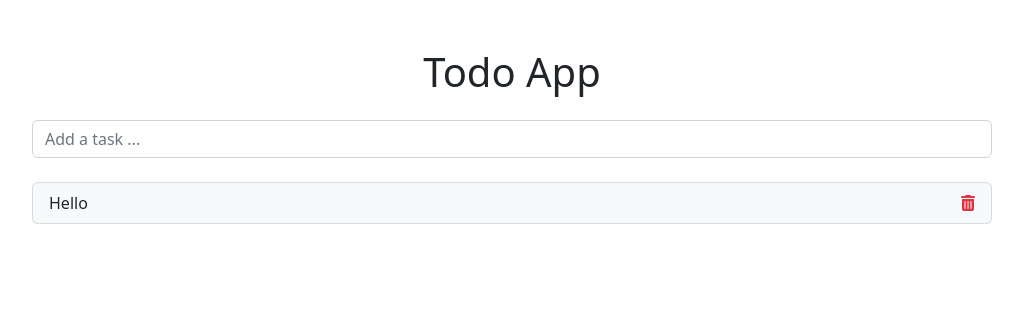
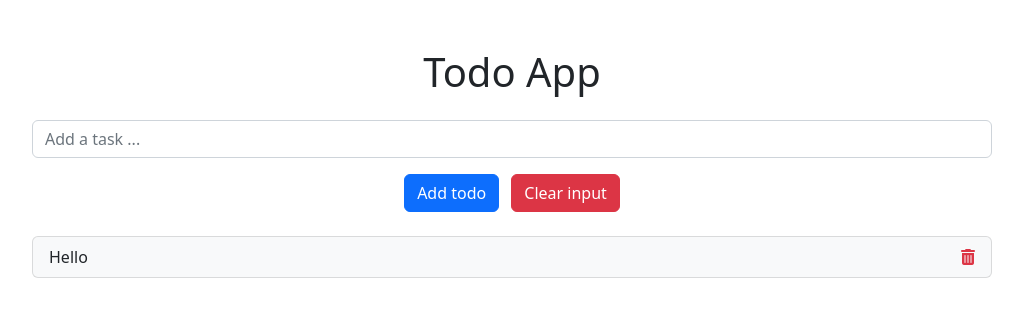
Before and after one commit to ParsaProgramming/TodoApp, a plain HTML site: page index.html in a window 1280 px wide. Shown: the whole page, without its empty margins (128-1151 px from the left). Drawn offline with Linux system fonts and the light colour scheme.

Commit message:
add buttons to project

```diff
--- a/index.html
+++ b/index.html
@@ -18,6 +18,10 @@
           class="form-control mt-4"
           placeholder="Add a task ..."
         />
+        <div class="buttons mt-3">
+            <button id="AddTodo" class = "btn btn-primary">Add todo</button>
+            <button id="ClearTodo" class = "btn btn-danger ms-2">Clear input</button>
+        </div>
       </div>
       <div class="list list-group mt-4">
         <li class="list-group-item d-flex align-items-center justify-content-between bg-light">
```
